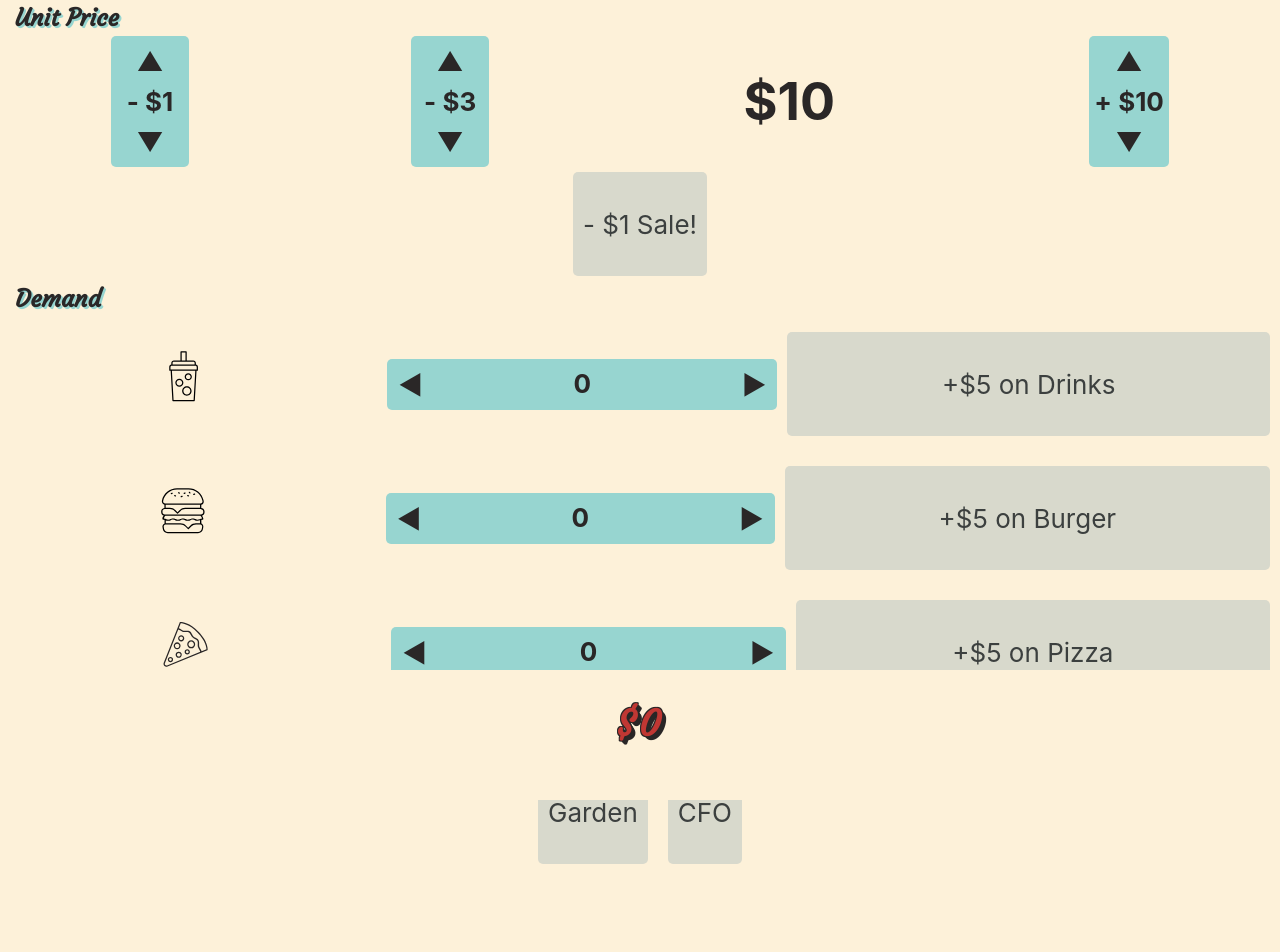
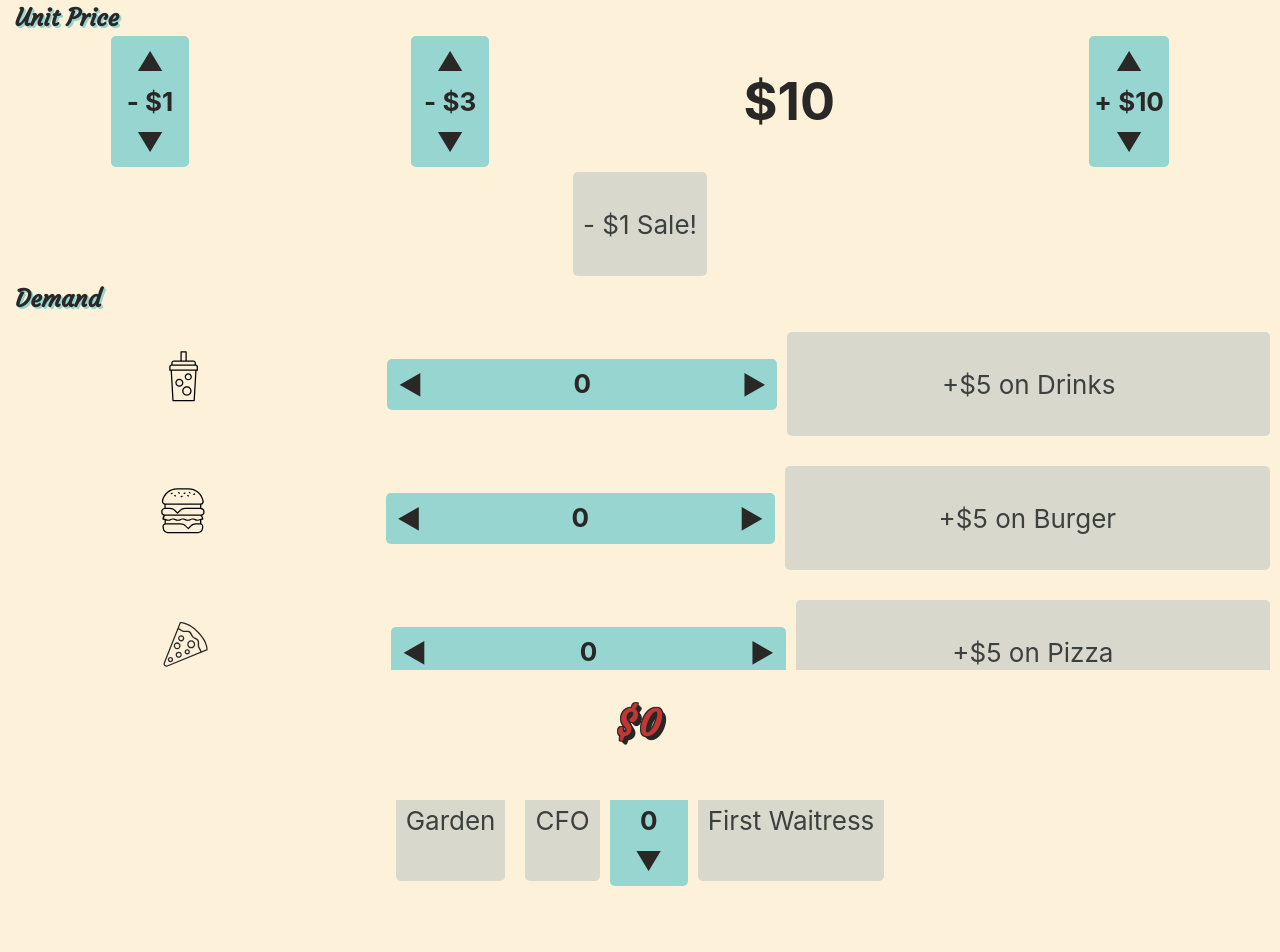
Before and after one commit to egnwd/food-chain-magnate, a React (Create React App) app: page / in a window 1280 px wide. Shown: the top 952 px of the page. Built offline with nearby package versions, Linux system fonts and the light colour scheme.

Commit message:
Adds waitress and waitress bonus
Formatting not done well yet but the buttons are
logic are there.

```diff
--- a/src/Components/HouseDemandContext.tsx
+++ b/src/Components/HouseDemandContext.tsx
@@ -27,6 +27,10 @@ export type HouseDemand = {
   setHasGarden: React.Dispatch<React.SetStateAction<boolean>>;
   hasCFO: boolean;
   setHasCFO: React.Dispatch<React.SetStateAction<boolean>>;
+  hasFirstWaitress : boolean;
+  setHasFirstWaitress: React.Dispatch<React.SetStateAction<boolean>>;
+  numberWaitresses: number;
+  setNumberWaitresses: React.Dispatch<React.SetStateAction<number>>;
   milestones: Milestones;
   setMilestones: React.Dispatch<React.SetStateAction<Milestones>>;
   unitPrice: UnitPrice;
@@ -38,6 +42,8 @@ export type HouseDemand = {
 export const HouseDemandContext = createContext<HouseDemand>({
   hasGarden: false,
   hasCFO: false,
+  hasFirstWaitress: false,
+  numberWaitresses: 0,
   milestones: {
     hasDrinkBonus: false,
     hasBurgerBonus: false,
@@ -56,11 +62,13 @@ export const HouseDemandContext = createContext<HouseDemand>({
     pizza: 0,
     total: 0,
   },
-  setHasGarden: () => {},
-  setHasCFO: () => {},
-  setMilestones: () => {},
-  setUnitPrice: () => {},
-  setDemand: () => {},
+  setHasGarden: () => { },
+  setHasCFO: () => { },
+  setHasFirstWaitress: () => { },
+  setNumberWaitresses: () => { },
+  setMilestones: () => { },
+  setUnitPrice: () => { },
+  setDemand: () => { },
 });
 
 type HouseDemandProviderProps = {
@@ -93,9 +101,12 @@ export const HouseDemandProvider: React.FC<HouseDemandProviderProps> = ({ childr
 
   const [hasCFO, setHasCFO] = useState<boolean>(false);
 
+  const [hasFirstWaitress, setHasFirstWaitress] = useState<boolean>(false);
+
+  const [numberWaitresses, setNumberWaitresses] = useState<number>(0);
+
   return (
-    <HouseDemandContext.Provider
-      value={{
+    <HouseDemandContext.Provider value={{
       milestones,
       setMilestones,
       unitPrice,
@@ -106,8 +117,11 @@ export const HouseDemandProvider: React.FC<HouseDemandProviderProps> = ({ childr
       setHasGarden,
       hasCFO,
       setHasCFO,
-      }}
-    >
+      hasFirstWaitress,
+      setHasFirstWaitress,
+      numberWaitresses,
+      setNumberWaitresses,
+      }}>
       {children}
     </HouseDemandContext.Provider>
   );
--- a/src/Components/Price.tsx
+++ b/src/Components/Price.tsx
@@ -7,14 +7,19 @@ function CalculatePrice({
   unitPrice,
   hasGarden,
   hasCFO,
-}: HouseDemand): number {
+  numberWaitresses,
+  hasFirstWaitress,
+} : HouseDemand): number
+{
     const numItems = demand.total;
     const basePrice = numItems * unitPrice.unitPrice;
     const housePrice = basePrice * (hasGarden ? 2 : 1);
     const drinkBonus = demand.drinks * (milestones.hasDrinkBonus ? 5 : 0);
     const burgerBonus = demand.burgers * (milestones.hasBurgerBonus ? 5 : 0);
     const pizzaBonus = demand.pizza * (milestones.hasPizzaBonus ? 5 : 0);
-  const total = housePrice + drinkBonus + burgerBonus + pizzaBonus;
+    const dollarPerWaitress = hasFirstWaitress ? 5 : 3;
+    const waitressBonus = numberWaitresses * dollarPerWaitress;
+    const total = housePrice + drinkBonus + burgerBonus + pizzaBonus + waitressBonus;
     return hasCFO ? Math.ceil(total * 1.5) : total;
 }
 
--- a/src/Components/RevenueBonusArea.tsx
+++ b/src/Components/RevenueBonusArea.tsx
@@ -1,11 +1,21 @@
-import React, { useContext } from "react";
-import ToggleButton from "./ToggleButton";
-import FoodChainMagnatePalette from "./ColorPalette";
-import { HouseDemandContext } from "./HouseDemandContext";
-import Title from "./Title";
+import React, { useContext } from 'react';
+import ToggleButton from './ToggleButton';
+import NumberButton from './NumberButton';
+import FoodChainMagnatePalette from './ColorPalette';
+import { HouseDemandContext } from './HouseDemandContext';
+import Title from './Title';
 
 const RevenueBonusArea: React.FC = () => {
-  const { hasGarden, setHasGarden, hasCFO, setHasCFO } = useContext(HouseDemandContext);
+  const {
+    hasGarden,
+    setHasGarden,
+    hasCFO,
+    setHasCFO,
+    hasFirstWaitress,
+    setHasFirstWaitress,
+    numberWaitresses,
+    setNumberWaitresses,
+  } = useContext(HouseDemandContext);
 
   const handleHasGarden = () => {
     setHasGarden(!hasGarden);
@@ -15,10 +25,28 @@ const RevenueBonusArea: React.FC = () => {
     setHasCFO(!hasCFO);
   };
 
+  const handleHasFirstWaitress = () => {
+    setHasFirstWaitress(!hasFirstWaitress);
+  }
+
+  const handleAddWaitress = () => {
+    if (numberWaitresses >= 12) {
+      return;
+    }
+    setNumberWaitresses(numberWaitresses + 1);
+  }
+
+  const handleRemoveWaitress = () => {
+    if (numberWaitresses <= 0) {
+      return;
+    }
+    setNumberWaitresses(numberWaitresses - 1);
+  }
+
   return (
     <section>
       <Title>Revenue Bonuses</Title>
-      <div>
+      <div style={{display:'flex'}}>
         <ToggleButton
           label="Garden"
           active={hasGarden}
@@ -31,6 +59,17 @@ const RevenueBonusArea: React.FC = () => {
           onClick={handleHasCFO}
           activeColor={FoodChainMagnatePalette.businessDevelopment}
         />
+        <NumberButton
+          label={numberWaitresses.toString()}
+          onIncrement={handleAddWaitress}
+          onDecrement={handleRemoveWaitress}
+        />
+        <ToggleButton
+          label="First Waitress"
+          active={hasFirstWaitress}
+          onClick={handleHasFirstWaitress}
+          activeColor={FoodChainMagnatePalette.businessDevelopment}
+        />
       </div>
     </section>
   );
```
Also changed, not shown: 2 other files (tests, documents, lock files or other folders). Lines whose indentation alone changed are shown as unchanged.
